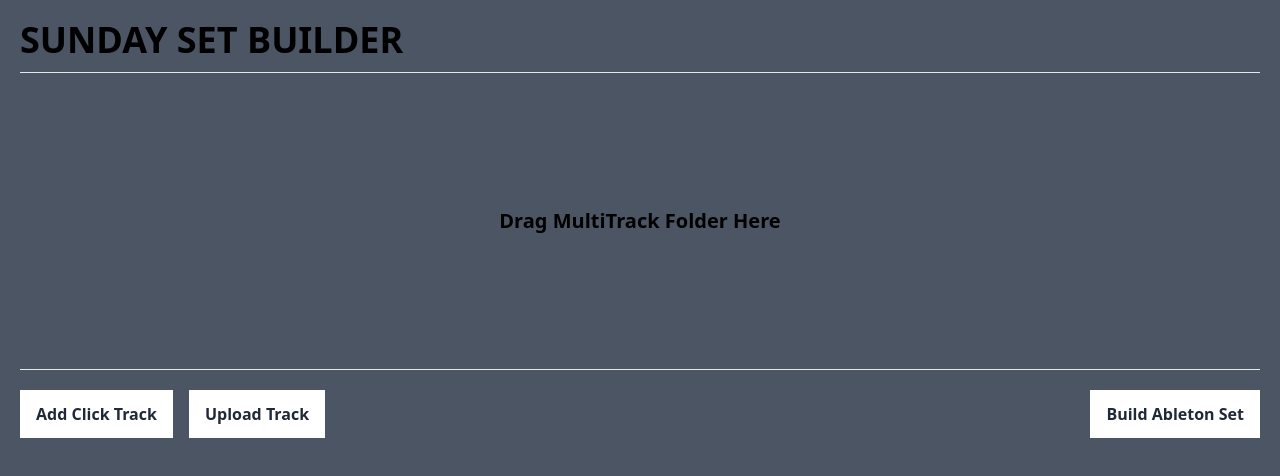
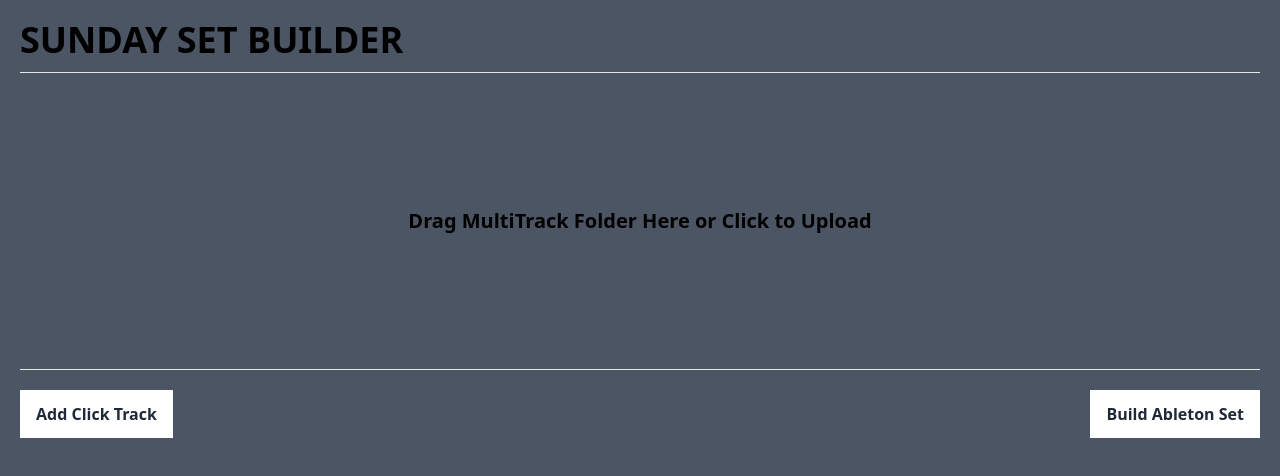
Before and after one commit to hwyatt/sunday-set-builder, a Next.js app: page / in a window 1280 px wide. Shown: the top 476 px of the page. Built offline with nearby package versions, Linux system fonts and the light colour scheme.

Commit message:
click to upload

```diff
--- a/src/pages/index.tsx
+++ b/src/pages/index.tsx
@@ -130,9 +130,9 @@
             <button className={"bg-white text-gray-800 font-bold px-4 py-3"}>
               Add Click Track
             </button>
-            <button className={"bg-white text-gray-800 font-bold px-4 py-3"}>
+            {/* <button className={"bg-white text-gray-800 font-bold px-4 py-3"}>
               Upload Track
-            </button>
+            </button> */}
           </div>
           <button className={"bg-white text-gray-800 font-bold px-4 py-3"}>
             Build Ableton Set
@@ -264,17 +264,17 @@
 
   return (
     <div
-      className={`flex items-center justify-center bg-transparent h-64 w-full py-5`}
+      className={`cursor-pointer flex items-center justify-center bg-transparent h-64 w-full py-5`}
       {...getRootProps()}
     >
       <input {...getInputProps()} />
       {isDragActive ? (
-        <p className={`font-semibold text-xl text-center`}>
+        <p className={`cursor-pointer font-semibold text-xl text-center`}>
           Drop MultiTrack Folder Here...
         </p>
       ) : (
-        <p className={`font-semibold text-xl text-center`}>
-          Drag MultiTrack Folder Here
+        <p className={`cursor-pointer font-semibold text-xl text-center`}>
+          Drag MultiTrack Folder Here or Click to Upload
         </p>
       )}
     </div>
```
